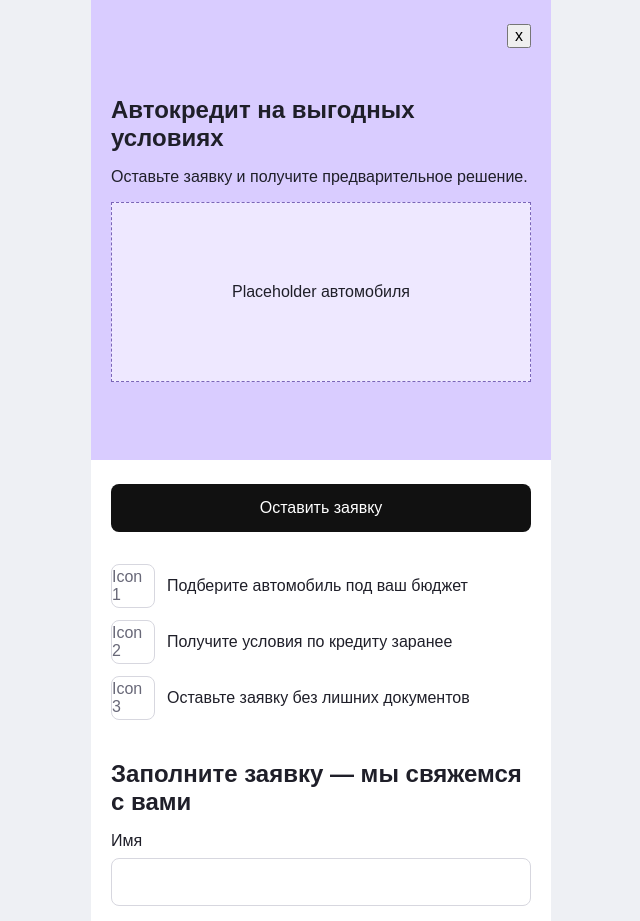
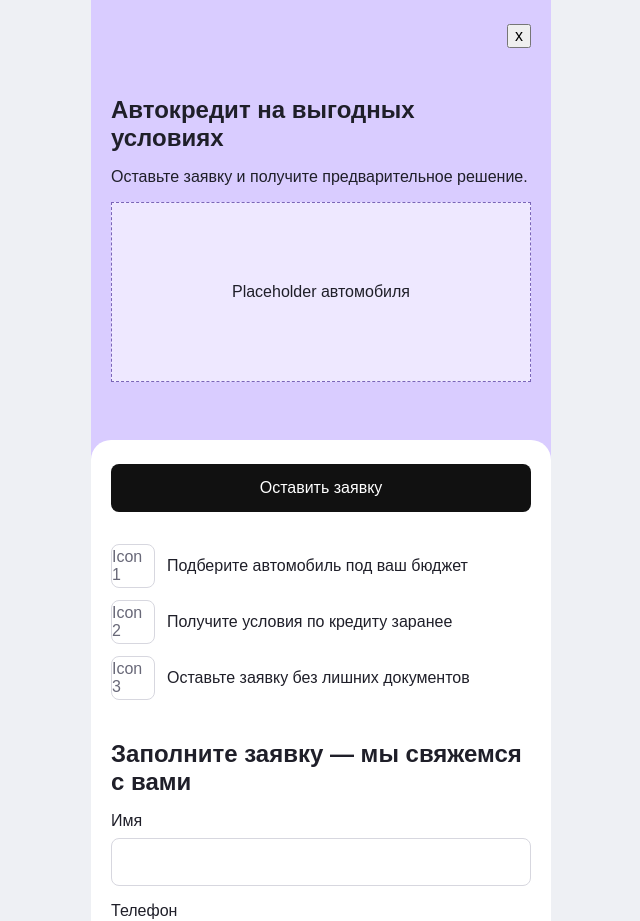
Before and after one commit to pyasmenko88/cerdprototype, a React (Vite) app: page / in a window 1280 px wide. Shown: the top 921 px of the page, without its empty margins (319-959 px from the left). Built offline with nearby package versions, Linux system fonts and the light colour scheme.

Commit message:
Implement sticky hero overlap

```diff
--- a/src/styles.css
+++ b/src/styles.css
@@ -34,6 +34,9 @@ button {
 }
 
 .hero {
+  position: sticky;
+  top: 0;
+  z-index: 0;
   min-height: 460px;
   padding: 24px 20px;
   background: #d9ccff;
@@ -66,7 +69,11 @@ button {
 }
 
 .content {
+  position: relative;
+  z-index: 1;
+  margin-top: -20px;
   padding: 24px 20px 40px;
+  border-radius: 20px 20px 0 0;
   background: #ffffff;
 }
 
```
Also changed, not shown: package.json (+7 -8 lines), 1 other file (tests, documents, lock files or other folders).
